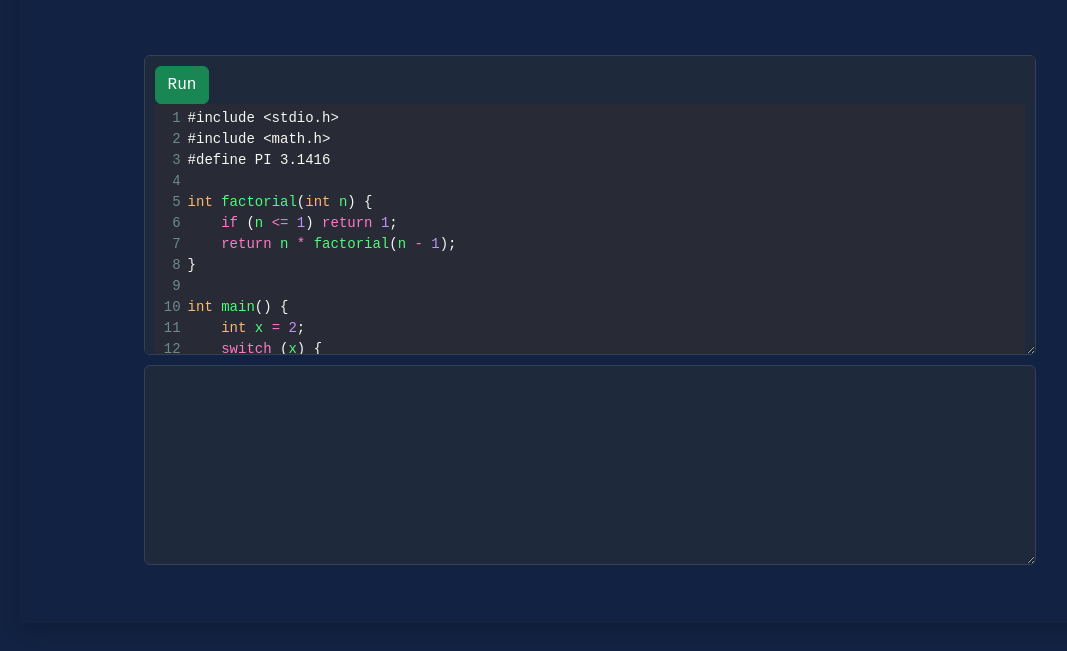
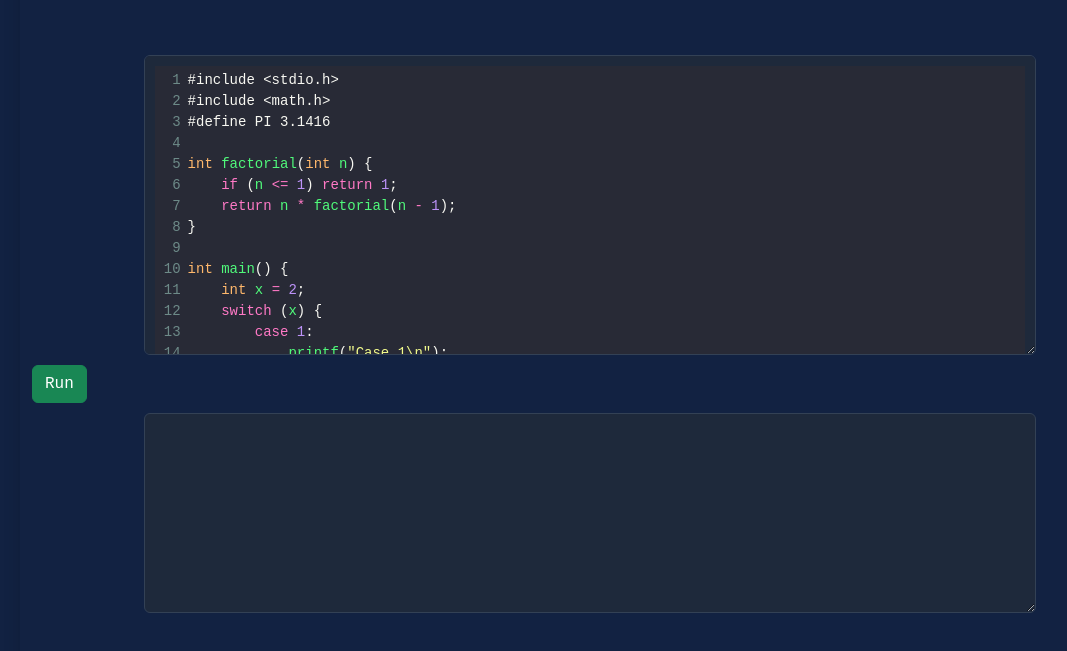
Before and after one commit to AnisurRahmanJU/CRunnerJS, a plain HTML site: page index.html in a window 1280 px wide. Shown: the part 89-740 px from the top of the page, without its empty margins (50-1117 px from the left). Drawn offline with nearby package versions, Linux system fonts and the light colour scheme.

Commit message:
Update index.html

```diff
--- a/index.html
+++ b/index.html
@@ -75,11 +75,13 @@ int main() {
     </textarea>
 
     <!-- CodeMirror editor container -->
-    <div id="editor">
+    <div>
+    <div id="editor"></div>
 
     <!--<div class="d-flex my-3 justify-content-center gap-3">-->
-     <div> <button onclick="runCode()" class="btn btn-success">Run</button></div>
+     <div><button onclick="runCode()" class="btn btn-success">Run</button></div>
     </div>
+
 
     <!-- Output area -->
     <pre id="output"></pre>
```
